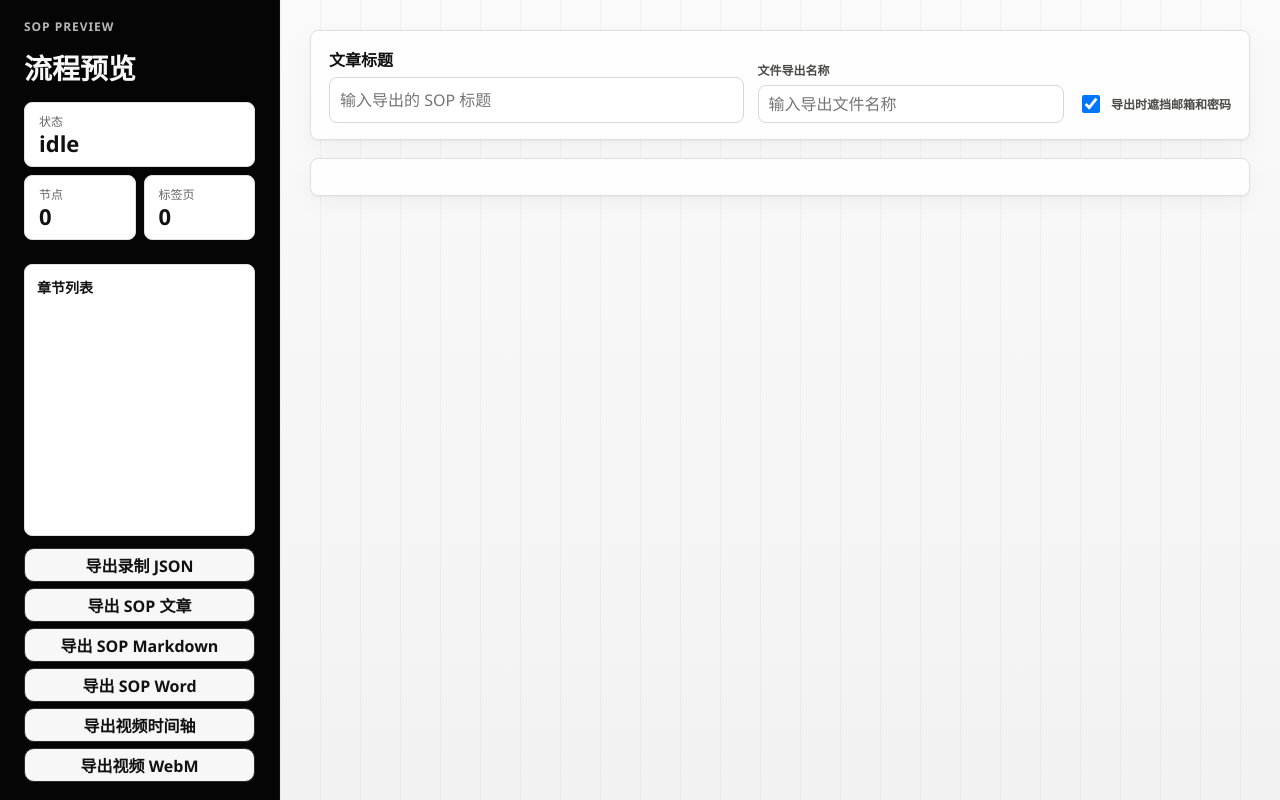
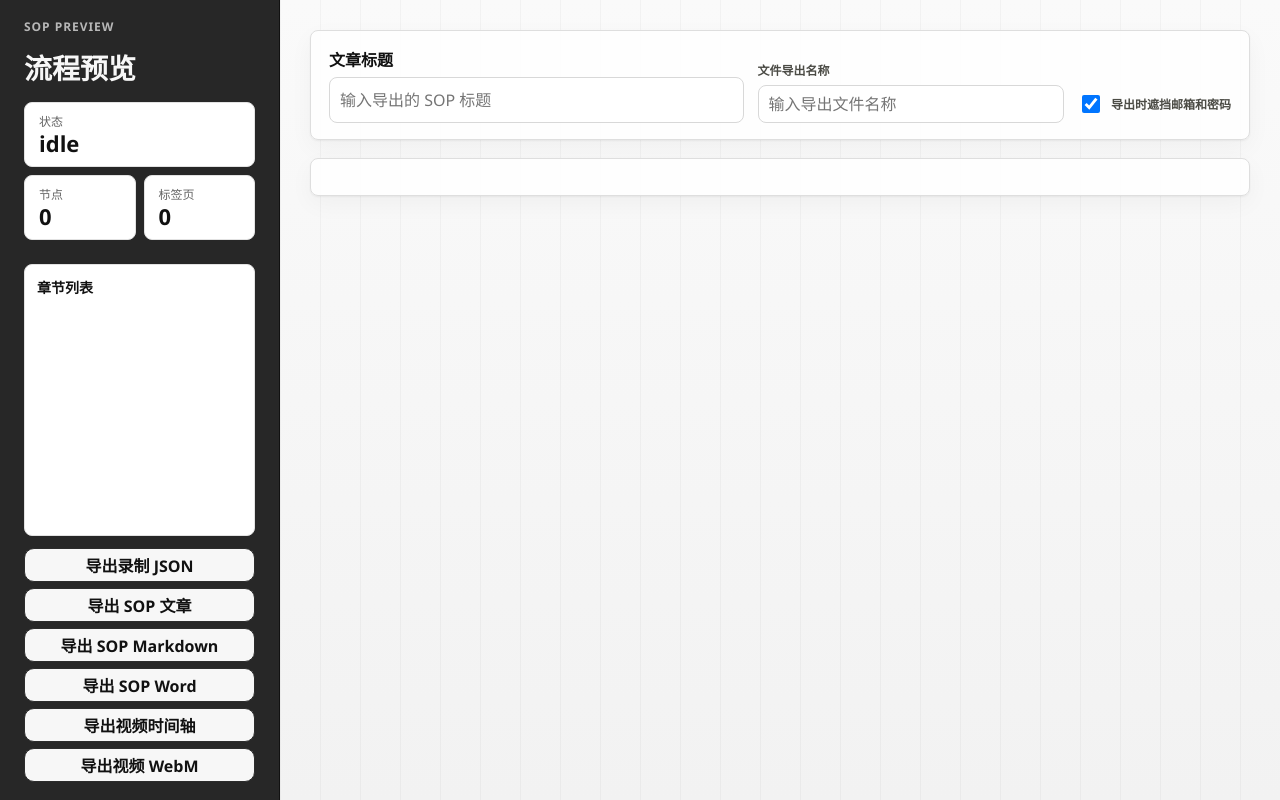
Before and after one commit to GhhosttTT/article_record, a browser extension: page extension/viewer.html in a window 1280 px wide. Drawn offline with Linux system fonts and the light colour scheme.

Commit message:
Soften preview sidebar background

```diff
--- a/extension/viewer.css
+++ b/extension/viewer.css
@@ -1164,7 +1164,7 @@ button.secondary:hover:not(:disabled),
 
 .sidebar {
   border-right-color: #111111;
-  background: #050505;
+  background: #272727;
   color: #f7f7f7;
 }
 
@@ -1216,7 +1216,7 @@ button.secondary:hover:not(:disabled),
 }
 
 .actions {
-  background: linear-gradient(180deg, rgb(5 5 5 / 0), #050505 18%);
+  background: linear-gradient(180deg, rgb(39 39 39 / 0), #272727 18%);
 }
 
 .actions button,
```
Also changed, not shown: dist/package/sop-recorder-mvp/viewer.css, 2 other files.
